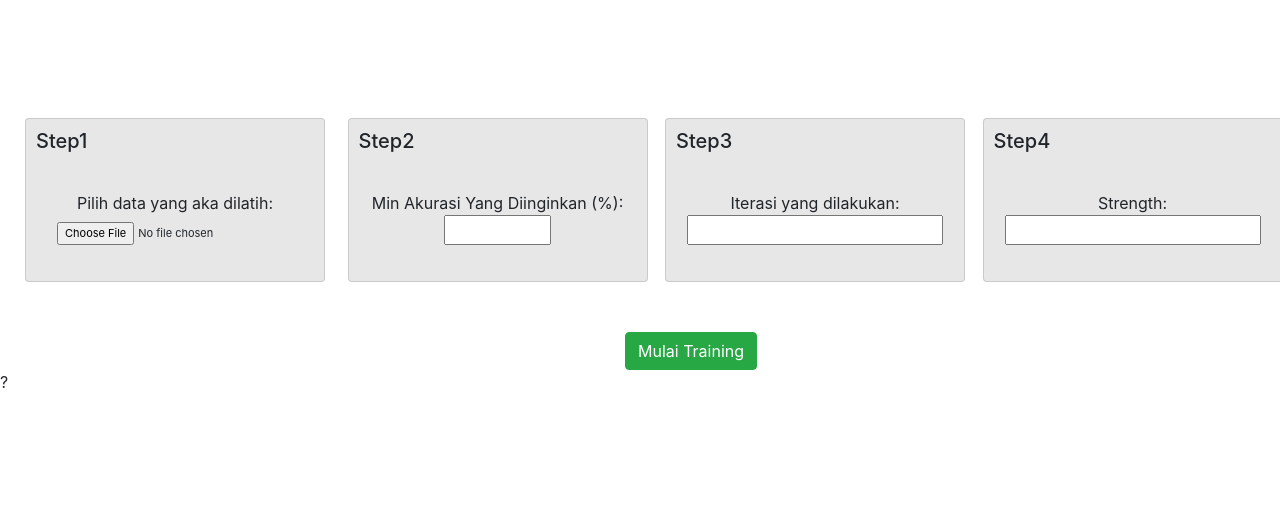
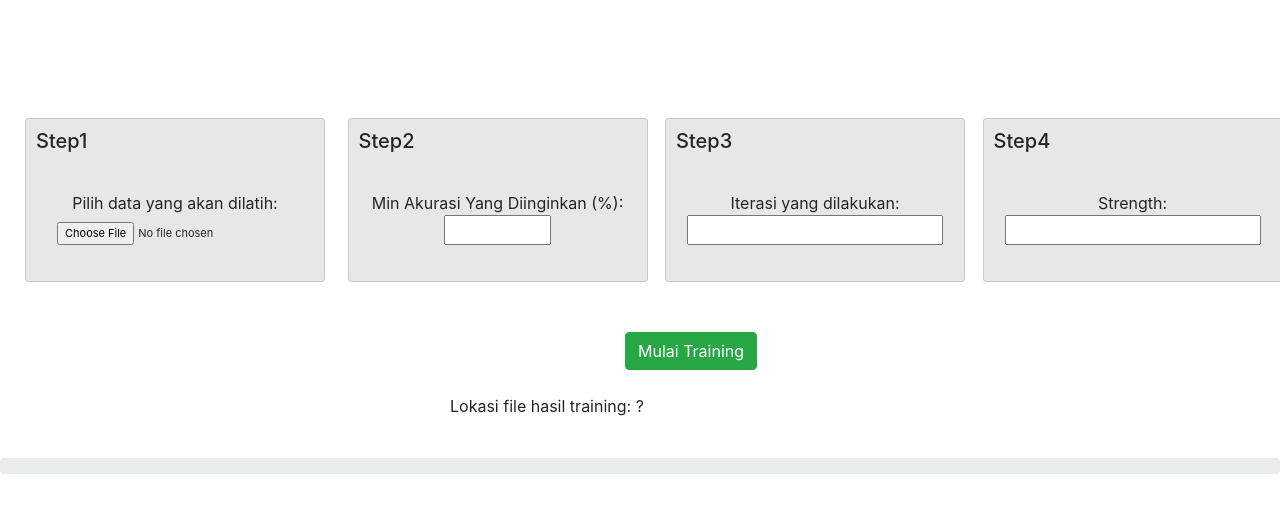
Before and after one commit to GraceMelody/svhn, a Flask app: page / in a window 1280 px wide. Shown: the part 236-749 px from the top of the page. Run offline with Flask 2, Linux system fonts and the light colour scheme; some libraries are stand-ins or nearby versions.

Commit message:
Update progress bar

```diff
--- a/templates/UI_UAS.html
+++ b/templates/UI_UAS.html
@@ -10,7 +10,7 @@
       <h5 style="padding : 10px">Step1</h5>
         <div class="card-body">
           <p style="text-align : center">
-            Pilih data yang aka dilatih:
+            Pilih data yang akan dilatih:
             <br/>
             <input type="file" id="dataTrain" name="Latih" size="50" style="font-size : 11px; padding-top: 7px;">
           </p>
@@ -61,7 +61,21 @@
   <div style="padding-left : 625px; padding-top : 50px;">
    <button type="submit" id="mulai" class="btn btn-success">Mulai Training</button>
   </div>
+</form>
 
-</form>
-<span id="result">?</span>
+<br/>
+<p style="margin-left : 450px;">Lokasi file hasil training: <span id="result">?</span></p>
+
+
+<br/>
+<div id="loading_predict" style="display: none;">
+  <!--<img src="{{ url_for('static', filename='loading.gif')}}" title="Predicting data">-->
+  <h2>Training ...</h2>
+</div>
+
+<div class="progress">
+  <div id="progressBar" class="progress-bar progress-bar-striped progress-bar-animated" role="progressbar" aria-valuenow="75" aria-valuemin="0" aria-valuemax="100" style="width: 0%"></div>
+</div>
+
+
 {%endblock%}
```
